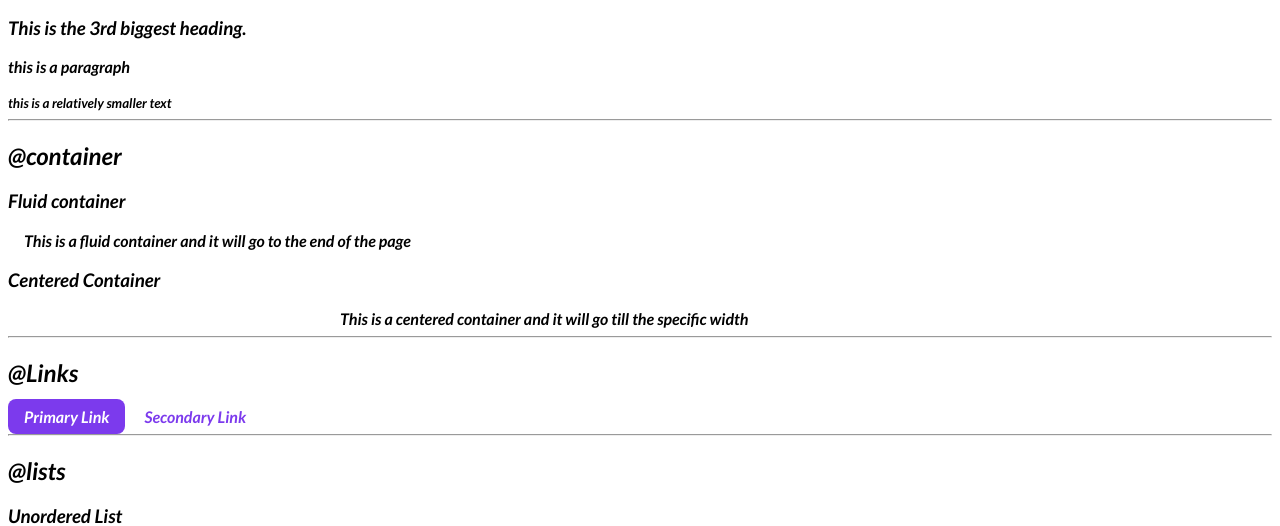
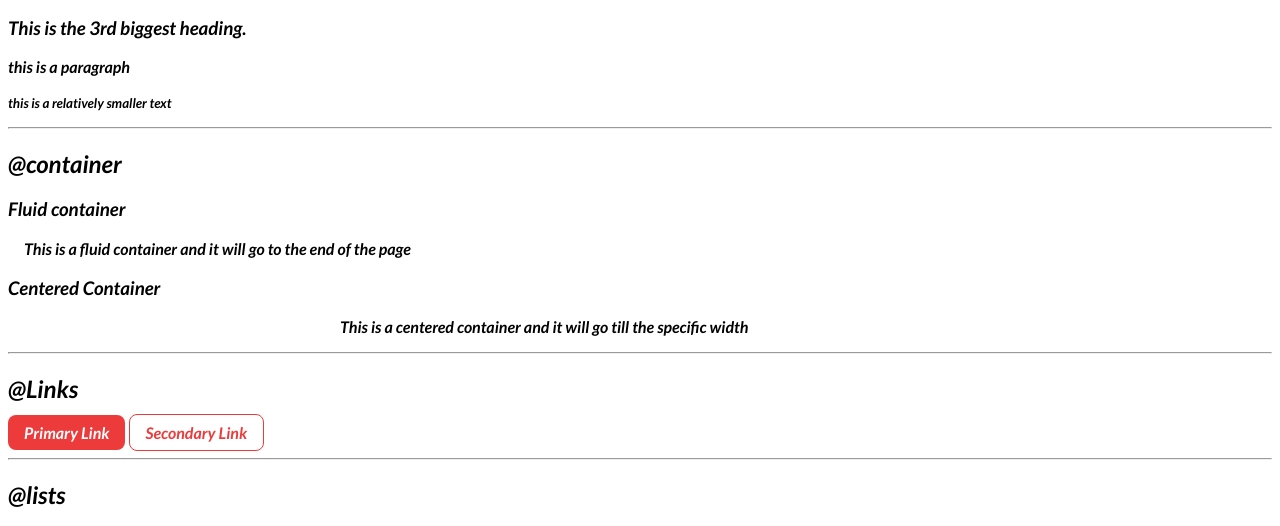
Before and after one commit to VaibhavGaur05/vaibhav-portfolio, a plain HTML site: page index.html in a window 1280 px wide. Shown: the part 282-808 px from the top of the page. Drawn offline with Linux system fonts and the light colour scheme.

Commit message:
minor fix

```diff
--- a/index.html
+++ b/index.html
@@ -37,7 +37,7 @@
     <hr>
 
     <h2>@Links</h2>
-    <a class="link primary-link " href="/">Primary Link</a>
+    <a class="link link-primary " href="/">Primary Link</a>
     <a class="link link-secondary" href="/">Secondary Link</a>
 
     <hr>
--- a/styles.css
+++ b/styles.css
@@ -1,7 +1,7 @@
 @import url('https://fonts.googleapis.com/css2?family=Lato:ital,wght@1,700&display=swap');
 
 :root {
-    --primary-color: #7C3AED;
+    --primary-color: #ed3a3a;
 
 }
 
@@ -10,12 +10,15 @@ body {
     font-family: 'Lato', sans-serif;
 }
 
+hr{
+    margin: 1rem 0rem;
+}
+
 
 /** container **/
 
 .container {
-    padding-left: 1rem;
-    padding-right: 1rem;
+    padding: 0rem 1rem;
 }
 
 .container-center {
@@ -33,7 +36,7 @@ body {
         padding: 0.5rem 1rem ;
 }
 
-.primary-link {
+.link-primary {
     background-color: var(--primary-color);
     border-radius: 0.5rem;
     color: white;
@@ -41,9 +44,8 @@ body {
 
 .link-secondary {
     color: var(--primary-color);
-    border-radius: 05.rem;
-    border: 1px solid var
-    (--primary-color);
+    border-radius: 0.5rem;
+    border: 1px solid var(--primary-color);
 }
 
 /**look into BEM naming Convention in css **/
```
